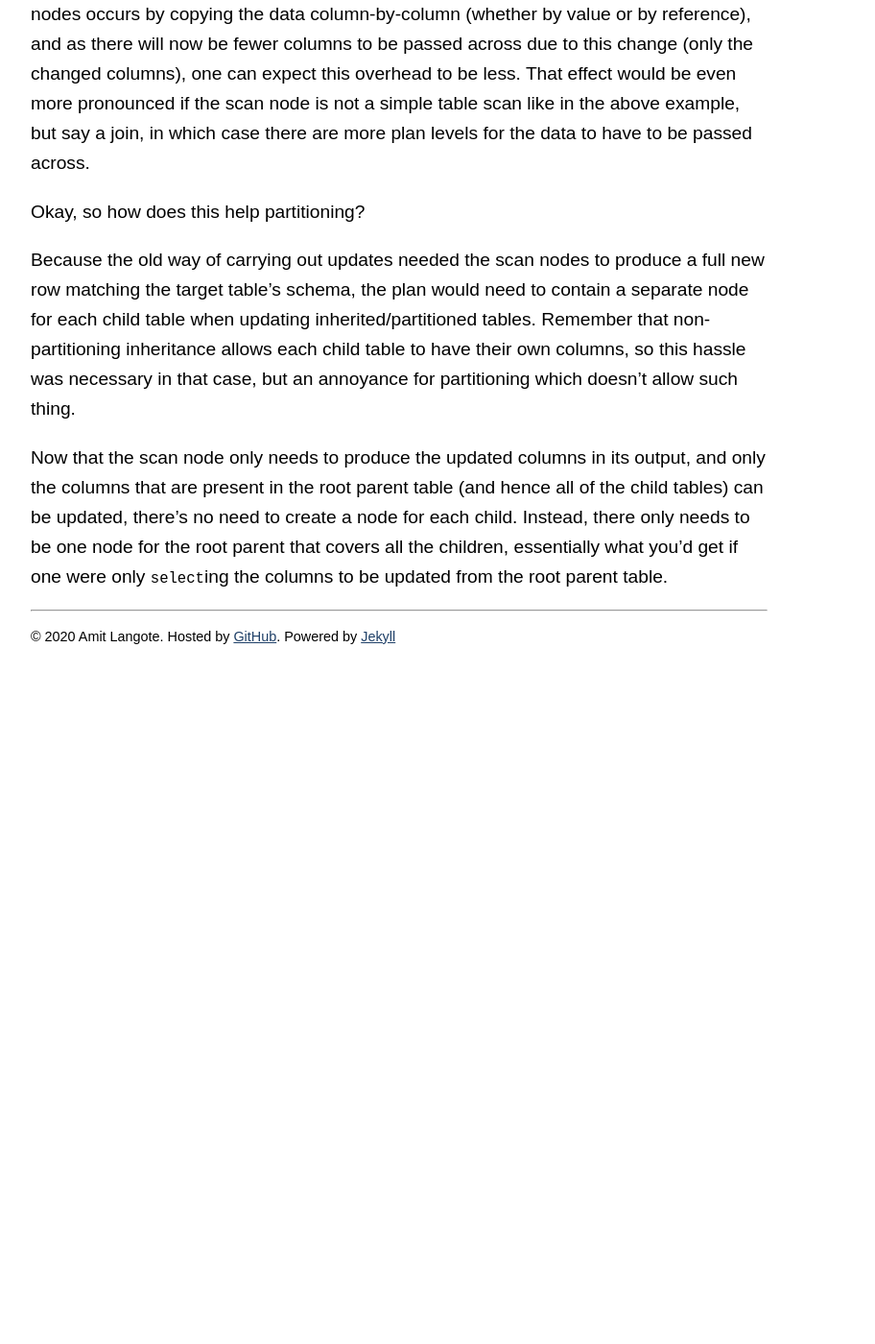
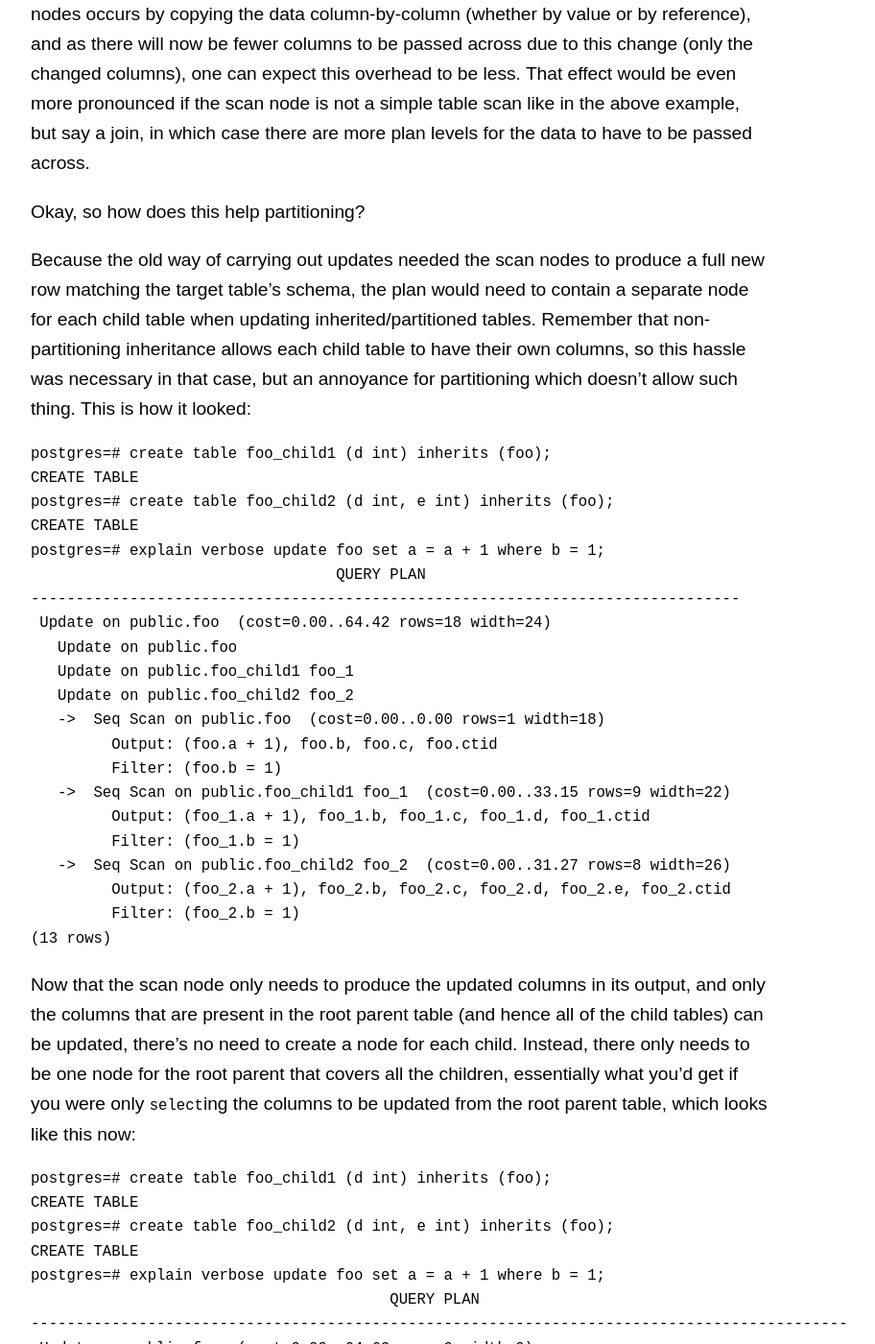
Before and after one commit to amitlan/website, a Jekyll site: the page built from _posts/2021-04-15-pg14-update-perf.md, in a window 1280 px wide and 1400 px high, scrolled down 2033 px. Shown: the whole window at 96% size, without its empty margins (224-1136 px from the left). Built offline with Jekyll 4.4.1, drawn with Linux system fonts in a browser that asks for light colours; before the commit the page ends 2727 px from its top, so only the background shows below that; part of the change alters nothing that is shown; some of the changed text lies outside the part shown.

Commit message:
pg14-update-perf: update draft

````diff
--- a/_posts/2021-04-15-pg14-update-perf.md
+++ b/_posts/2021-04-15-pg14-update-perf.md
@@ -99,21 +99,7 @@ a full new row matching the target table's schema, the plan would need to
 contain a separate node for each child table when updating inherited/partitioned
 tables.  Remember that non-partitioning inheritance allows each child table to
 have their own columns, so this hassle was necessary in that case, but an
-annoyance for partitioning which doesn't allow such thing.
-
-Now that the scan node only needs to produce the updated columns in its
-output, and only the columns that are present in the root parent table
-(and hence all of the child tables) can be updated, there's no need to
-create a node for each child.  Instead, there only needs to be one node
-for the root parent that covers all the children, essentially what you'd
-get if one were only `select`ing the columns to be updated from the root
-parent table.
-
-<!--
-Now consider the case where `foo` has child tables.  For the purposes of this
-illustration, I am going to use traditional inheritance (not declarative
-partitioning), because it allows the individual child tables to have columns that
-are not in the parent table:
+annoyance for partitioning which doesn't allow such thing.  This is how it looked:
 
 ```
 postgres=# create table foo_child1 (d int) inherits (foo);
@@ -139,60 +125,13 @@ postgres=# explain verbose update foo set a = a + 1 where b = 1;
 (13 rows)
 ```
 
-Well, now there are 3 scan nodes, accounting for all tables that must be
-updated.  Scan nodes for the child tables have to produce output tuples that
-match their own tuple descriptors, which do not match that of the parent
-table `foo` in this case, as can be seen in their respective `Output: ...`
-lines.  In fact, it is to cater to such multi-table updates, where each table
-may have columns not present in the others, that the planner would make the
-individual scan nodes emit an output tuple that matches their corresponding
-target table's tuple descriptor. To make that work, the planner would basically
-have to replan the original query for each target relation; for example, as
-`update foo_child1 set a = a + 1 where b = 1` for the child relation
-`foo_child1` so that the resulting scan node produces a tuple suitable for that
-child relation.  That approach meant that if there are many child tables to be
-updated, the planner would spend a lot of time and also memory doing that,
-because the implementation wouldn't return the memory used for making the scan
-node for a given child relation before moving on to the next one.
-
-Declarative partition hierarchies, even though they don't allow partitions to
-have columns that are not in the root partitioned table, are handled with same
-the code as the traditional inheritance hierarchies for simplicity (laziness?!).
-With thousands of partitions not out of the question in many cases, the
-aforementioned time and memory consumption behavior would make updating such
-partition hierarchies very expensive, especially if many of the partitions would
-not be pruned.  (Actually, even though the base implementation for updating
-inheritance/partition hierarchies is inefficient as described,
-[428b260f87](https://git.postgresql.org/gitweb/?p=postgresql.git;a=commit;h=428b260f87)
-made the damage less severe for partitioning in the cases where partition
-pruning can be used.)
-
-With that background out of the way, let's take a look at what updating
-a table looks like after
-[86dc90056d](https://git.postgresql.org/gitweb/?p=postgresql.git;a=commit;h=86dc90056d)
-went in:
-
-Without any children:
-
-```
-$ psql
-psql (14devel)
-Type "help" for help.
-
-postgres=# create table foo (a int, b int, c int);
-CREATE TABLE
-postgres=# explain verbose update foo set a = a + 1 where b = 1;
-                            QUERY PLAN
--------------------------------------------------------------------
- Update on public.foo  (cost=0.00..35.52 rows=0 width=0)
-   ->  Seq Scan on public.foo  (cost=0.00..35.52 rows=10 width=10)
-         Output: (a + 1), ctid
-         Filter: (foo.b = 1)
-(4 rows)
-```
-
-Now the scan node produces only the columns that are updated.  With child
-tables:
+Now that the scan node only needs to produce the updated columns in its
+output, and only the columns that are present in the root parent table
+(and hence all of the child tables) can be updated, there's no need to
+create a node for each child.  Instead, there only needs to be one node
+for the root parent that covers all the children, essentially what you'd
+get if you were only `select`ing the columns to be updated from the root
+parent table, which looks like this now:
 
 ```
 postgres=# create table foo_child1 (d int) inherits (foo);
@@ -221,6 +160,11 @@ postgres=# explain verbose update foo set a = a + 1 where b = 1;
 (16 rows)
 ```
 
+There are still as many nodes to scan children as there were before,
+but because they are added at the bottom-most level of the plan tree,
+not at the top, they can be added more cheaply now.
+
+<!--
 Because scan nodes no longer emit columns that are not changed, the output
 looks the same for all child relations (some may notice that the new value for
 the changed column `a` (that is, `a + 1`) is now computed by a separate node
````
